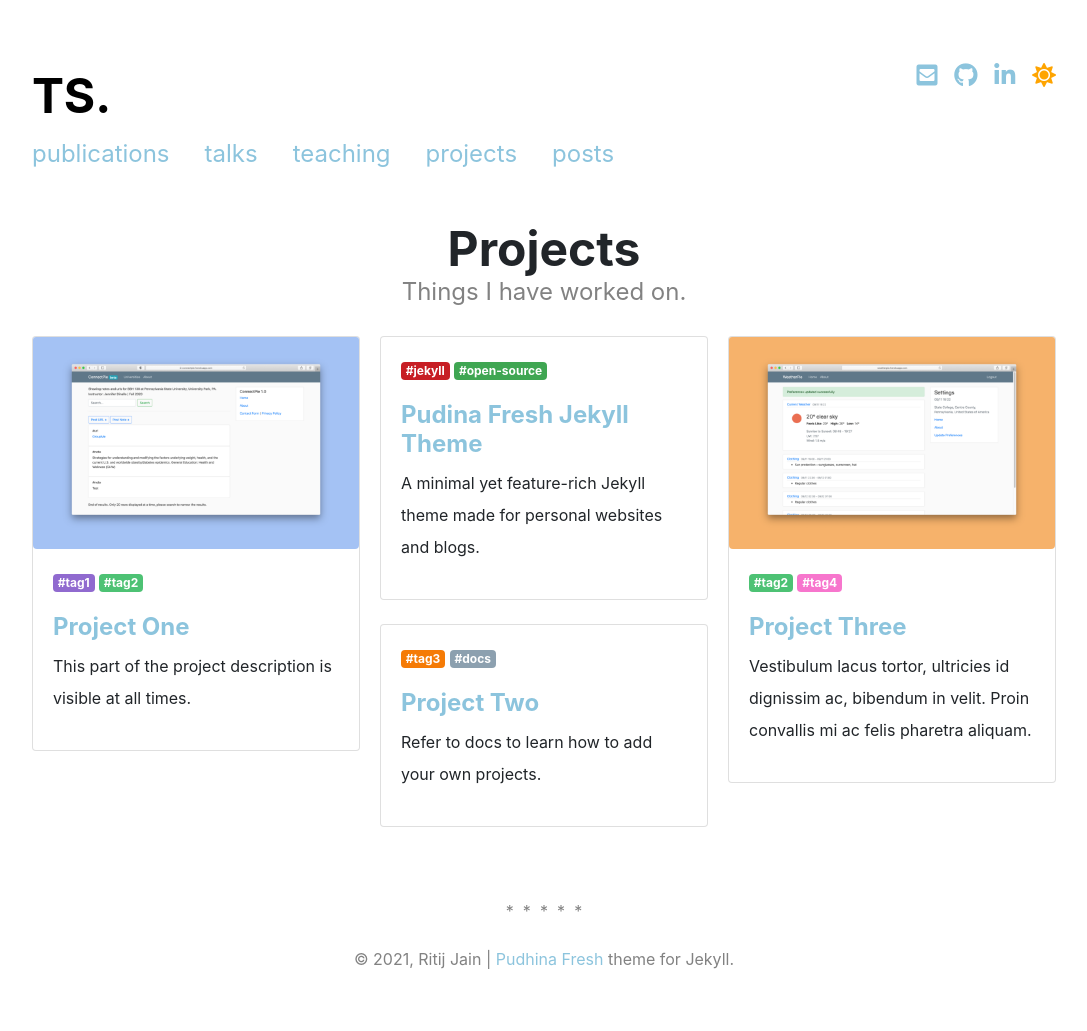
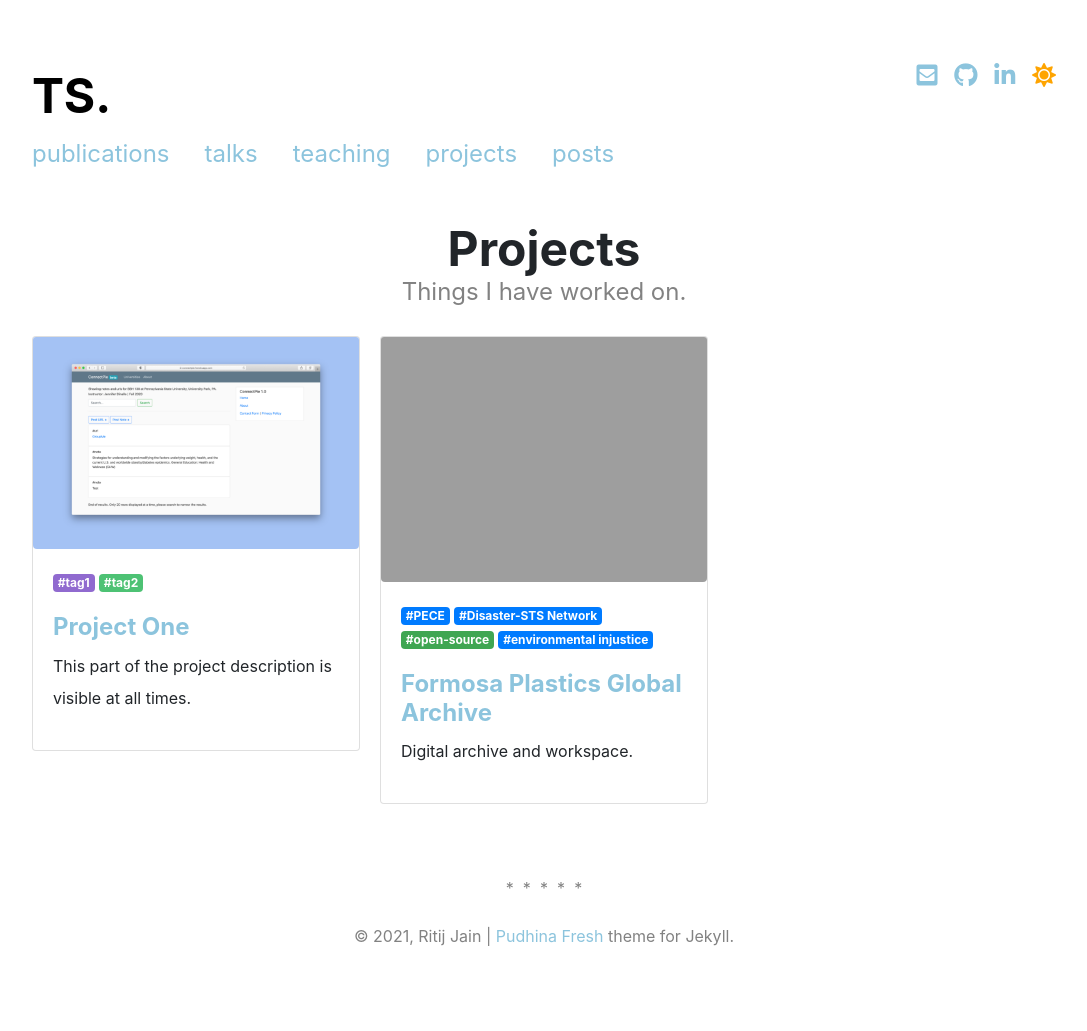
Before and after one commit to timschuetz/personal, a Jekyll site: the page built from pages/projects.html, in a window 1280 px wide. Shown: the whole page, without its empty margins (96-1183 px from the left). Built offline with Jekyll 4.4.1, drawn with Linux system fonts in a browser that asks for light colours; nearby versions of some CDN libraries; a style sheet for code colours, icons or effects is not loaded; after the commit the page ends 1008 px from its top, so only the background shows below that.

Commit message:
Update projects.yml

```diff
--- a/_data/projects.yml
+++ b/_data/projects.yml
@@ -9,37 +9,12 @@
     <a href="#" target="_blank" class="btn btn-dark mb-1"><i class="fas fa-align-right"></i> &nbsp Blog Post</a>
   tags: [tag1, tag2] # A list of tags
 
-- name: Pudina Fresh Jekyll Theme
-  id: pf
-  img_src:
-  description_less: A minimal yet feature-rich Jekyll theme made for personal websites and blogs.
+- name: Formosa Plastics Global Archive
+  id: fpga
+  img_src: https://disaster-sts-network.org/sites/default/files/styles/panopoly_image_full/public/essay/images/formosa_plastics_archive_2022-5.png?itok=i5nBaNaR
+  description_less: Digital archive and workspace.
   description_more: >
-    <p>This site uses Pudhina Fresh theme.</p>
+    <p>The Formosa Plastics Global Archive supports a transnational network of people concerned about the operations of the Formosa Plastics Corporation, one of the world's largest petrochemical companies. The material includes public coverage of Formosa Plastics, as well as documentation collected by activists over many years of work.</p>
   action_buttons: >
-    <a href="https://github.com/ritijjain/pudhina-fresh" target="_blank" class="btn btn-dark mb-1"><i class="fas fa-code-branch"></i> &nbsp Repository</a>
-    <a href="https://ritijjain.com/2020/09/12/pudhina-fresh.html" target="_blank" class="btn btn-dark mb-1"><i class="fas fa-align-right"></i> &nbsp Blog Post</a>
-  tags: [jekyll, open-source]
-
-- name: Project Two
-  id: p2
-  img_src:
-  description_less: Refer to docs to learn how to add your own projects.
-  description_more: >
-    <p>Lorem ipsum dolor sit amet, consectetur adipiscing elit.</p>
-  action_buttons: >
-    <a href="#" target="_blank" class="btn btn-dark mb-1"><i class="fas fa-link"></i> &nbsp View Project</a>
-    <a href="#" target="_blank" class="btn btn-dark mb-1"><i class="fas fa-code-branch"></i> &nbsp Repository</a>
-    <a href="#" target="_blank" class="btn btn-dark mb-1"><i class="fas fa-align-right"></i> &nbsp Blog Post</a>
-  tags: [tag3, docs]
-
-- name: Project Three
-  id: p3
-  img_src: /assets/img/weatherpie-page.png
-  description_less: Vestibulum lacus tortor, ultricies id dignissim ac, bibendum in velit. Proin convallis mi ac felis pharetra aliquam.
-  description_more: >
-    <p>Lorem ipsum dolor sit amet, consectetur adipiscing elit.</p>
-  action_buttons: >
-    <a href="#" target="_blank" class="btn btn-dark mb-1"><i class="fas fa-link"></i> &nbsp View Project</a>
-    <a href="#" target="_blank" class="btn btn-dark mb-1"><i class="fas fa-code-branch"></i> &nbsp Repository</a>
-    <a href="#" target="_blank" class="btn btn-dark mb-1"><i class="fas fa-align-right"></i> &nbsp Blog Post</a>
-  tags: [tag2, tag4]
+    <a href="https://disaster-sts-network.org/content/formosa-plastics-archive/essay" target="_blank" class="btn btn-dark mb-1"><i class="fas fa-link"></i> &nbsp Disaster-STS Network</a>
+  tags: [PECE, Disaster-STS Network, open-source, environmental injustice]
```
